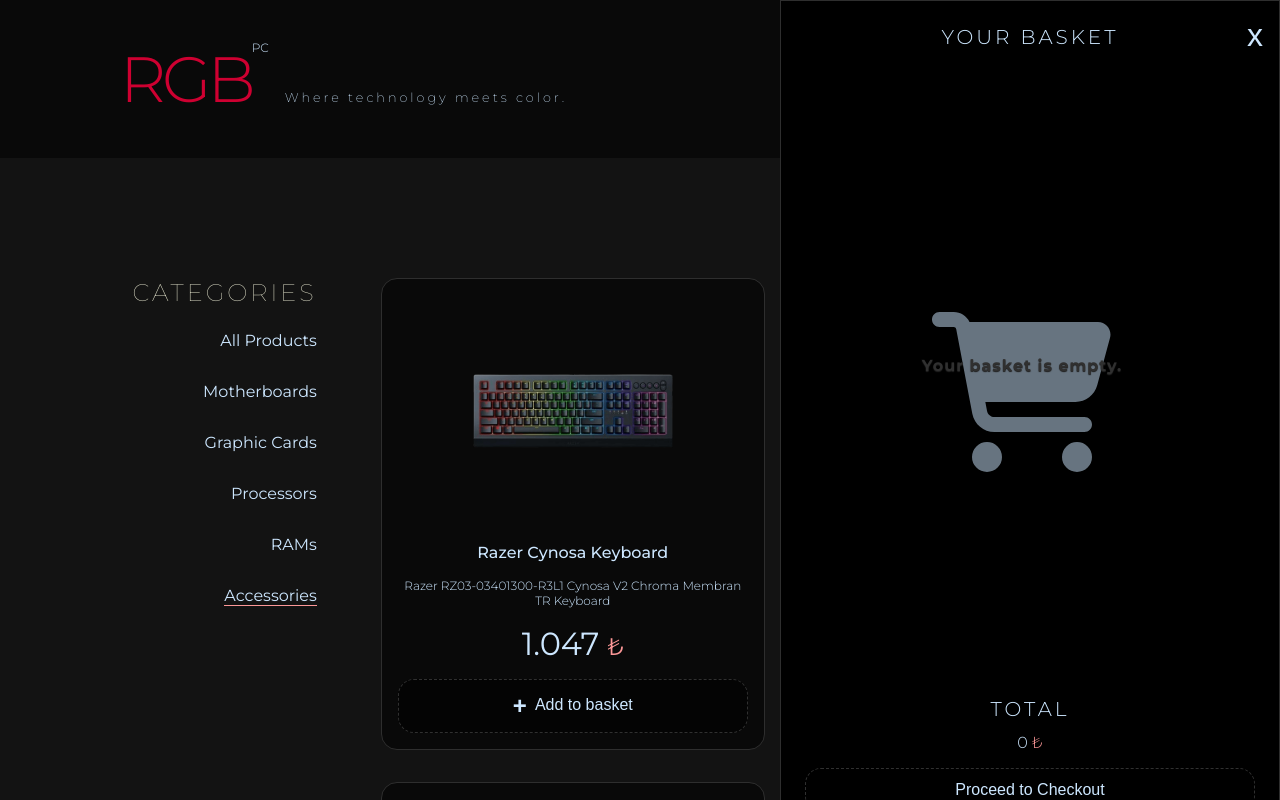
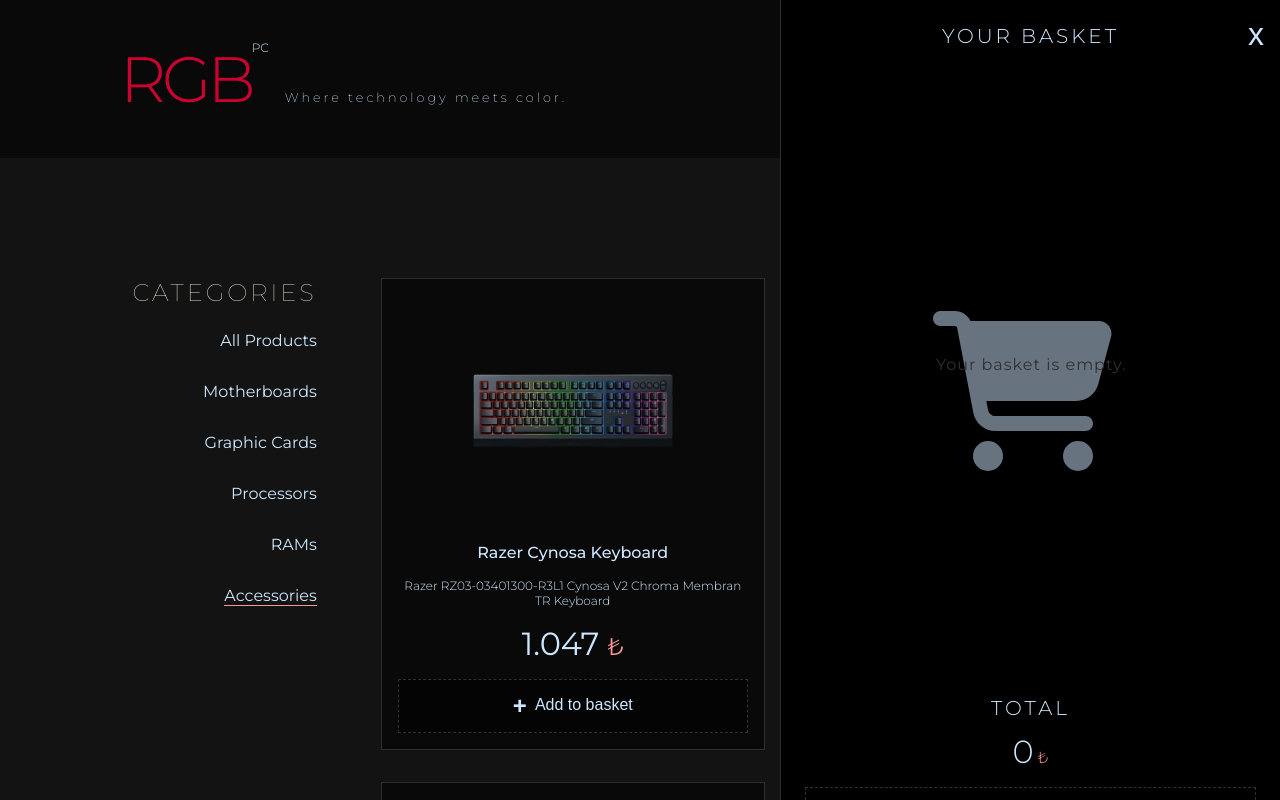
Before and after one commit to fatiharapoglu/shop-rgb, a React (Create React App) app: page /shop/accessories in a window 1280 px wide. Both pictures are taken after a click on the button 1151 px from the left and 79 px from the top of the page. Shown: the top 800 px of the page. Built offline with nearby package versions, Linux system fonts and the light colour scheme.

Commit message:
minor visual improvements

```diff
--- a/src/styles/style.scss
+++ b/src/styles/style.scss
@@ -130,11 +130,12 @@
             color: var(--background-primary);
             border-radius: 50%;
             display: inline-flex;
-            width: 1rem;
-            height: 1rem;
+            width: 1.5rem;
+            height: 1.5rem;
             justify-content: center;
             margin-left: 0.5rem;
             font-weight: bold;
+            align-items: center;
         }
     }
 }
@@ -248,7 +249,6 @@
             align-items: center;
             width: clamp(200px, 30vw, 400px);
             border: var(--border);
-            border-radius: 1rem;
             padding: 2rem 1rem 1rem;
             text-align: center;
             gap: 1rem;
@@ -288,7 +288,6 @@
                 color: var(--homepage-color-1);
                 font-size: inherit;
                 border: var(--dashed);
-                border-radius: 1rem;
                 padding: 0.75rem 2rem;
                 width: 100%;
                 cursor: pointer;
@@ -445,7 +444,7 @@
     min-width: 500px;
     width: 33vw;
     min-height: 100vh;
-    border: var(--border);
+    border-left: var(--border);
     padding: 1.5rem;
     background-color: black;
     z-index: 5;
@@ -479,7 +478,7 @@
         overflow: auto;
 
         .basket-product {
-            font-size: 0.7rem;
+            font-size: 0.65rem;
             display: flex;
             align-items: center;
             gap: 1rem;
@@ -559,12 +558,10 @@
                 position: absolute;
                 font-size: 1rem;
                 top: 40%;
-                left: 50%;
+                left: 52%;
                 transform: translate(-50%, -50%);
                 color: #606060;
-                font-weight: bold;
                 letter-spacing: 1px;
-                text-shadow: 0px 1px 1px #404040;
             }
         }
     }
@@ -583,6 +580,10 @@
             font-weight: 300;
             letter-spacing: 3px;
             font-size: 1.25rem;
+        }
+
+        .price {
+            font-size: 2rem;
         }
     }
 
@@ -608,7 +609,6 @@
         color: var(--homepage-color-1);
         font-size: inherit;
         border: var(--dashed);
-        border-radius: 1rem;
         padding: 0.75rem 2rem;
         width: 100%;
         cursor: pointer;
@@ -629,18 +629,13 @@
     min-width: 250px;
     background-color: black;
     text-align: center;
-    border-radius: 1rem;
+    border-radius: 0.5rem;
     padding: 1rem;
     position: fixed;
     z-index: 10;
     left: 50%;
     transform: translateX(-50%);
-    top: 25vh;
-}
-
-.snackbar.show {
-    visibility: visible;
-    -webkit-animation: fadein 0.5s, fadeout 0.5s 2.5s;
+    top: 20vh;
     animation: fadein 0.5s, fadeout 0.5s 2.5s;
 }
 
@@ -669,14 +664,14 @@
     }
 
     to {
-        top: 25vh;
+        top: 20vh;
         opacity: 1;
     }
 }
 
 @keyframes fadeout {
     from {
-        top: 25vh;
+        top: 20vh;
         opacity: 1;
     }
 
```
